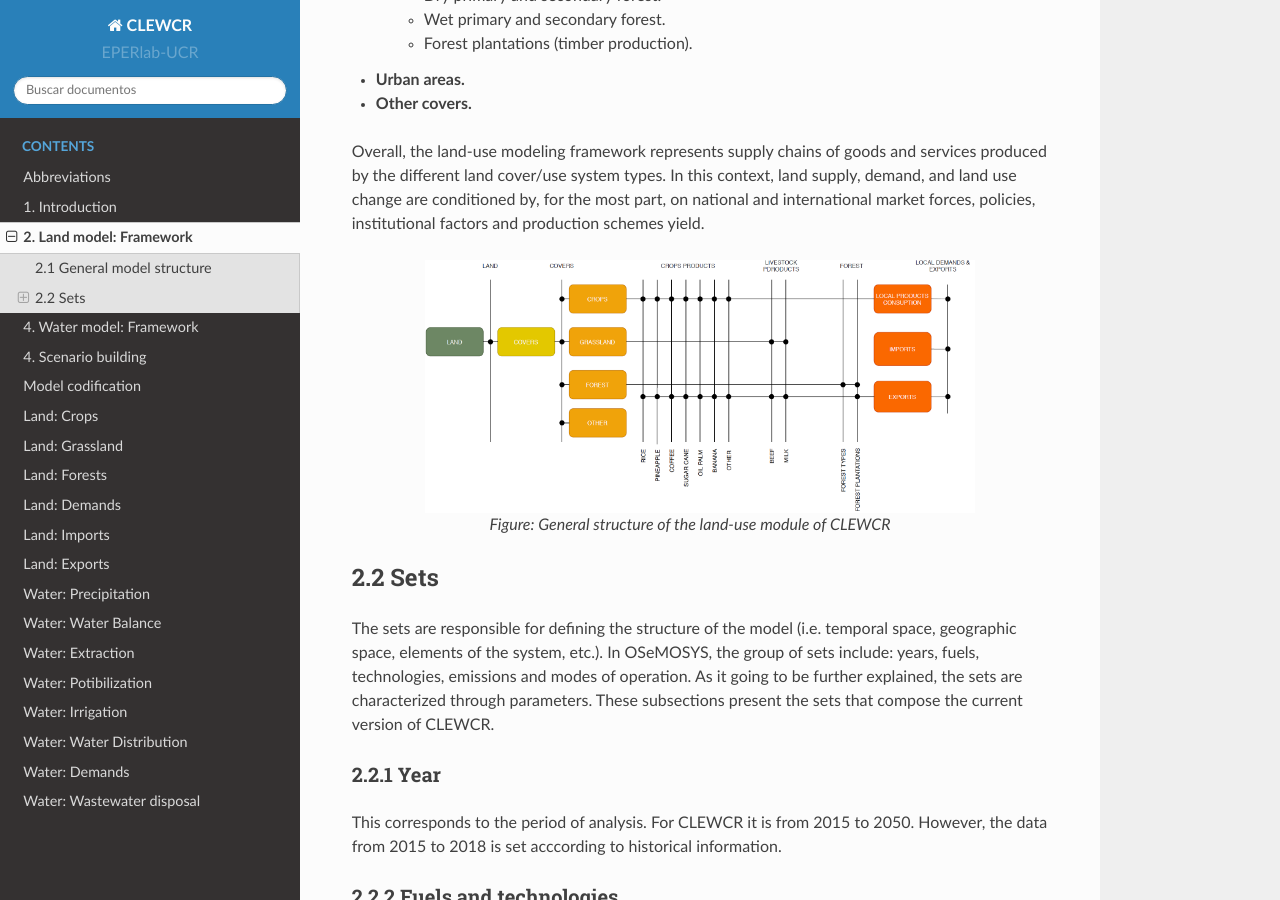
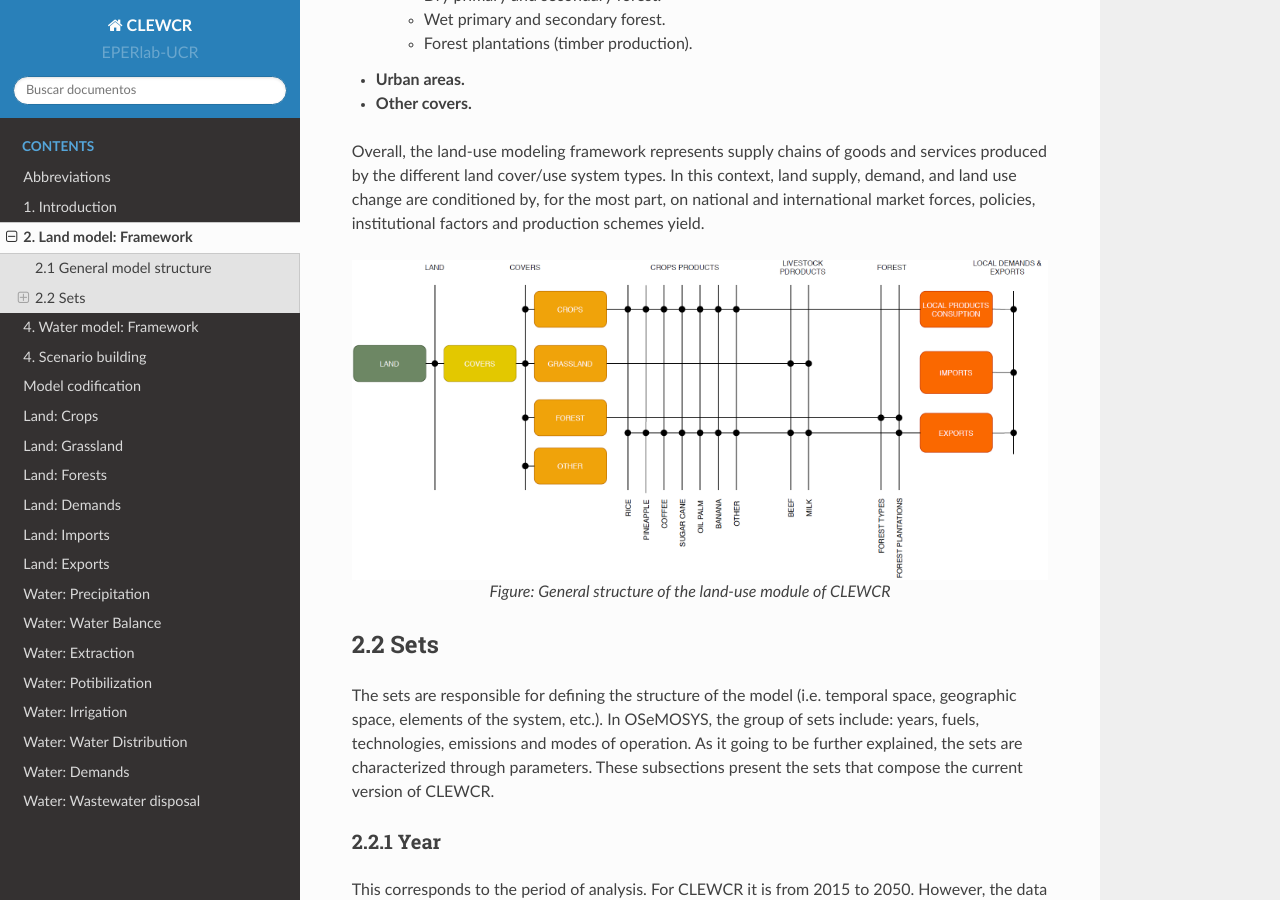
Before and after one commit to EPERLab/CLEW, a Sphinx documentation site: the page built from docs/02LandModelFramework.rst, in a window 1280 px wide and 900 px high, scrolled down 1084 px. Built offline with Sphinx 7.4.7 and the Read the Docs theme 2.0.0, drawn with Linux system fonts in a browser that asks for light colours; formulas are drawn with MathJax 3.

Commit message:
Update 02LandModelFramework.rst

```diff
--- a/docs/02LandModelFramework.rst
+++ b/docs/02LandModelFramework.rst
@@ -44,7 +44,7 @@ Overall, the land-use modeling framework represents supply chains of goods and s
 
 .. figure::  doc_imgs/Land_diagram.PNG
    :align:   center
-   :width:   550 px
+   :width:   700 px
 
    *Figure: General structure of the land-use module of CLEWCR*
 
```
